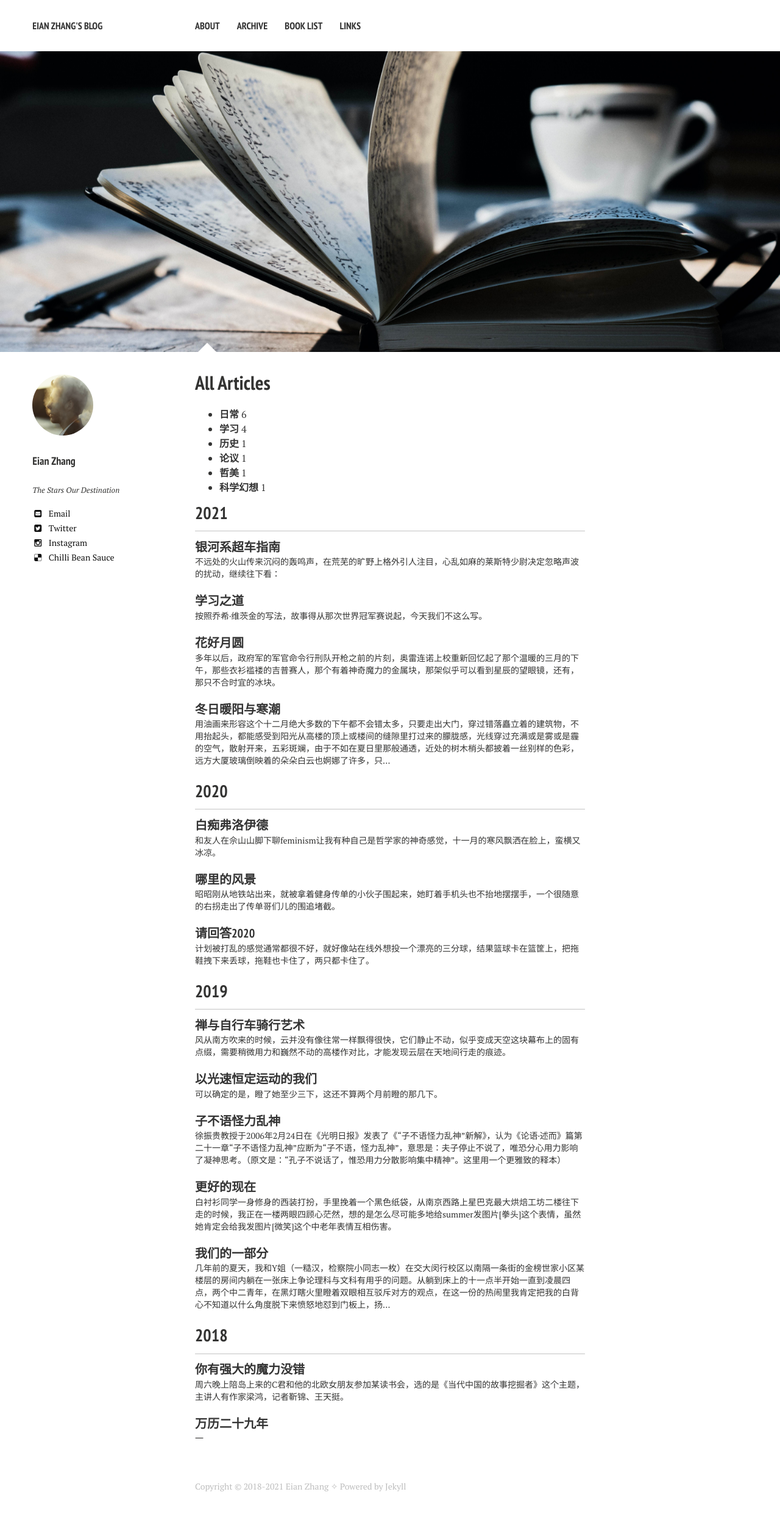
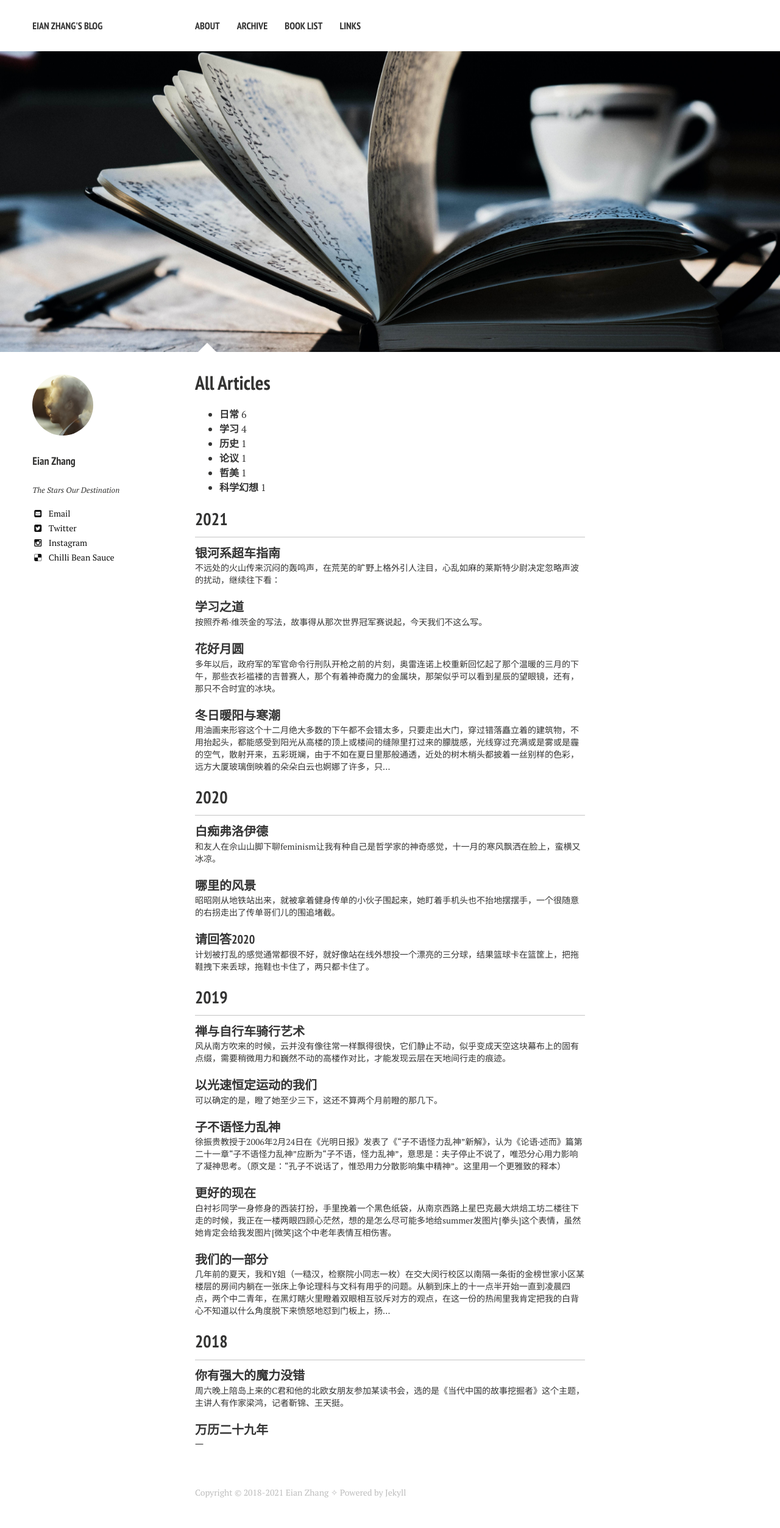
Before and after one commit to jarynzhang/eianzhang.github.io, a Jekyll site: the page built from posts/index.md, in a window 1280 px wide. Shown: the whole page at 61% size. Built offline with Jekyll 4.4.1, drawn with Linux system fonts in a browser that asks for light colours; nearby versions of some CDN libraries.

Commit message:
4.28 look

```diff
--- a/_includes/_tags.html
+++ b/_includes/_tags.html
@@ -19,6 +19,12 @@
   {% endfor %}
 </ul>
 
+{% if post.id %}
+  {% assign title = post.title | markdownify | remove: "<p>" | remove: "</p>" %}
+{% else %}
+  {% assign title = post.title %}
+{% endif %}
+
 {% case site.tag_archive.type %}
   {% when "liquid" %}
     {% assign path_type = "#" %}
@@ -38,3 +44,15 @@
     </span>
   </p>
 {% endif %}
+
+<div class="{{ include.type | default: 'grid' }}__item">
+  <post class="archive__item" itemscope itemtype="https://schema.org/CreativeWork">
+    <h4 class="archive__item-title no_toc" itemprop="headline">
+      {% if post.link %}
+        <a href="{{ post.link }}">{{ title }}</a> <a href="{{ post.url | relative_url }}" rel="permalink"><i class="fas fa-link" aria-hidden="true" title="permalink"></i><span class="sr-only">Permalink</span></a>
+      {% else %}
+        <a href="{{ post.url | relative_url }}" rel="permalink">{{ title }}</a>
+      {% endif %}
+    </h4>
+  </post>
+</div>
```
